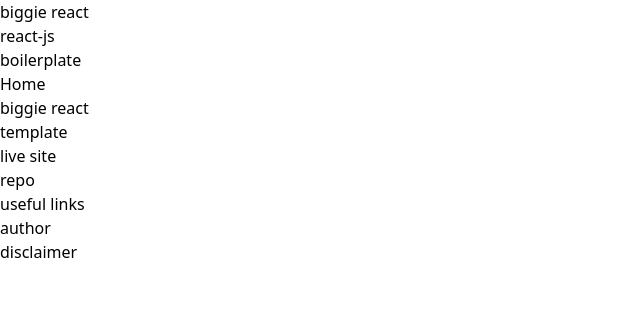
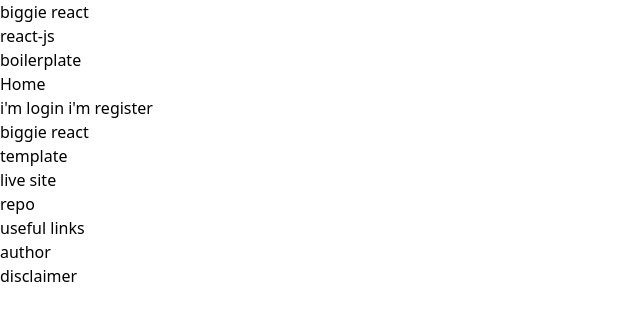
Before and after one commit to YourmixJNR/biggie-react, a React (Vite) app: page / in a window 1280 px wide. Shown: the top 320 px of the page, without its empty margins (0-640 px from the left). Built offline with nearby package versions, Linux system fonts and the light colour scheme; no server answers.

Commit message:
:dizzy: feat: implement no-layout routes

```diff
--- a/src/components/ui/index.ts
+++ b/src/components/ui/index.ts
@@ -1 +1,2 @@
 export { default as Button } from "./button";
+export { default as Input } from "./input";
--- a/src/config/constants.ts
+++ b/src/config/constants.ts
@@ -20,9 +20,9 @@ const APP_CONSTANTS = {
         DASHBOARD: '/app',
         FUNDME: '/app/fund-me',
         AUTH: {
-            LOGIN: '/auth/login',
-            SIGNUP: '/auth/signup',
-            FORGOT_PASSWORD: '/auth/forgot-password',
+            LOGIN: '/login',
+            SIGNUP: '/signup',
+            FORGOT_PASSWORD: '/forgot-password',
         },
     },
 } as const
--- a/src/layouts/root/index.tsx
+++ b/src/layouts/root/index.tsx
@@ -1,8 +1,28 @@
-import { Outlet, ScrollRestoration } from "react-router-dom";
+import { Outlet, ScrollRestoration, useLocation } from "react-router-dom";
 import Header from "./header";
 import Footer from "./footer";
+import { APP_CONSTANTS } from "../../config";
 
 const RootLayout = () => {
+  const { pathname } = useLocation();
+
+  const noLayoutRoutes = [
+    APP_CONSTANTS.ROUTES.AUTH.LOGIN,
+    APP_CONSTANTS.ROUTES.AUTH.SIGNUP,
+    APP_CONSTANTS.ROUTES.AUTH.FORGOT_PASSWORD,
+  ];
+
+  const isNoLayout = noLayoutRoutes.some((link) => pathname.includes(link));
+
+  if (isNoLayout) {
+    return (
+      <div>
+        <ScrollRestoration />
+        <Outlet />
+      </div>
+    );
+  }
+
   return (
     <>
       <Header />
--- a/src/pages/home/index.tsx
+++ b/src/pages/home/index.tsx
@@ -1,11 +1,20 @@
 import { SEO } from "../../components/global";
+import { H3 } from "../../components/typography";
+import { Link } from "react-router-dom";
+import { APP_CONSTANTS } from "../../config";
 
 export default function Home() {
   return (
     <>
       <SEO title="Home" />
       <div className="min-h-[100dvh] mx-auto flex flex-col items-center justify-center text-black text-[40px]">
-        Home
+        <H3>Home</H3>
+        <ul>
+          <li>
+            <Link to={APP_CONSTANTS.ROUTES.AUTH.LOGIN}>i'm login</Link>{" "}
+            <Link to={APP_CONSTANTS.ROUTES.AUTH.SIGNUP}>i'm register</Link>
+          </li>
+        </ul>
       </div>
     </>
   );
```
Also changed, not shown: src/App.tsx (+9 -1 lines), src/components/forms/login-form.tsx (added, +12 -0 lines).
